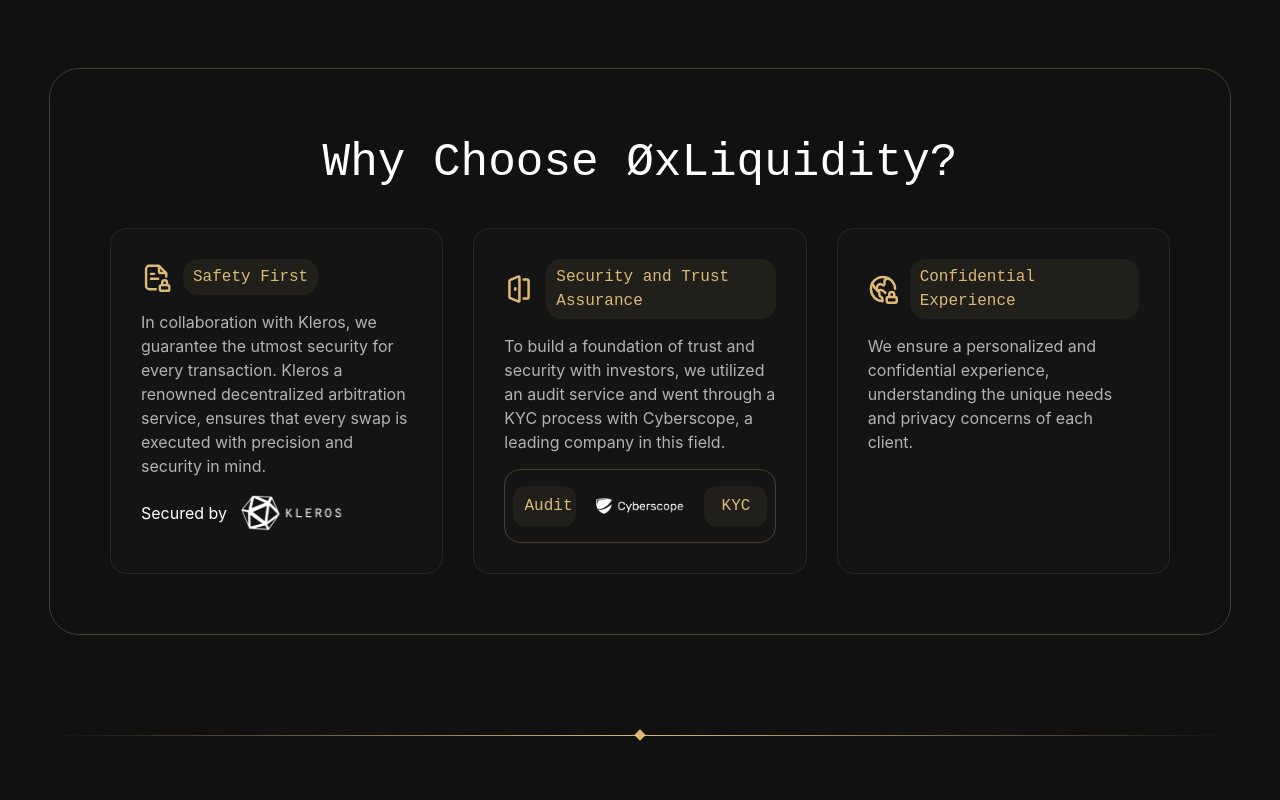
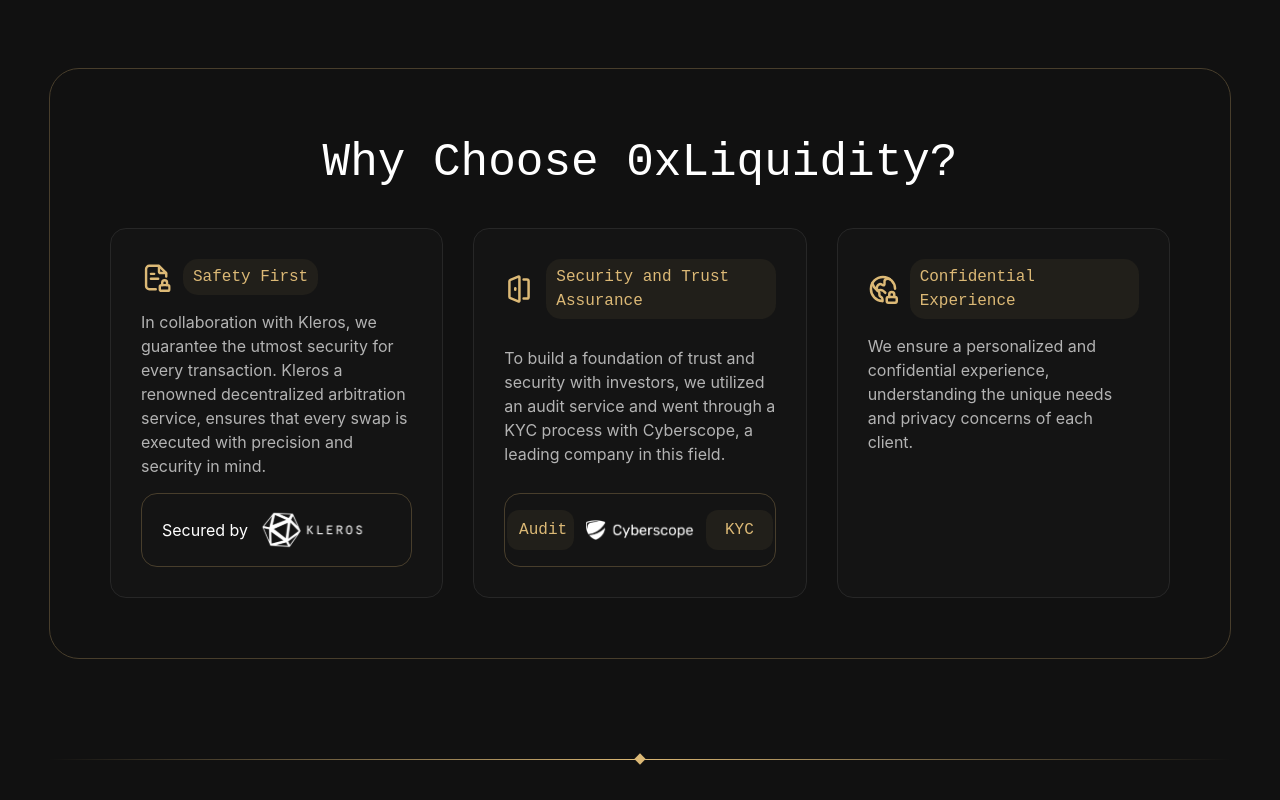
Before and after one commit to GeorgiyAslanyan/liquidityre, a Next.js app: page / in a window 1280 px wide. Shown: the part 2900-3700 px from the top of the page. Built offline with nearby package versions, Linux system fonts and the light colour scheme; no server answers.

Commit message:
social upd

```diff
--- a/components/Advantages.jsx
+++ b/components/Advantages.jsx
@@ -67,7 +67,7 @@
             <span className="text-primary">Emerging Projects</span>
           </p>
           <p className="text-sm sm:text-base text-landingSubtext">
-            <span className="monotext">0xLiquidity</span> is poised to transform into a decentralized venture
+            We are poised to transform into a decentralized venture
             capital fund, providing crucial support to budding and active
             developers. By funding liquidity in startup projects, we will be
             nurturing the{" "}
--- a/components/Footer.jsx
+++ b/components/Footer.jsx
@@ -88,7 +88,7 @@
               <p className="text-primary font-semibold">About</p>
               <a href="http://docs.0xliquidityswap.io" className="text-subtextDark hover:text-maintextDark " target="_blank" rel="noopener noreferrer">Documentation</a>
               <p className="text-subtextDark hover:text-maintextDark ">CoinMarketCap</p>
-              <p className="text-subtextDark hover:text-maintextDark ">CoinGecko</p>
+              <a className="text-subtextDark hover:text-maintextDark " href="https://www.coingecko.com/en/coins/0xliquidity" target="_blank" rel="noopener noreferrer">CoinGecko</a>
               <p className="text-subtextDark hover:text-maintextDark ">Disclaimer</p>
             </div>
             <div className="flex flex-col gap-4">
@@ -167,7 +167,7 @@
         <hr className="h-[1px] border-none bg-secondary mb-5" />
         <div className="flex flex-wrap justify-between  text-sm">
           <p className="text-subtextDark">©2024 ZeroXLabs</p>
-          <a className="text-subtextDark hover:text-maintextDark" href="mailto:contact@0xLiquidityswap.co" target="_blank" rel="noopener noreferrer">contact@0xLiquidityswap.co</a>
+          <a className="text-subtextDark hover:text-maintextDark" href="mailto:info@0xliquidityswap.io" target="_blank" rel="noopener noreferrer">info@0xliquidityswap.io</a>
         </div>
       </div>
     </div>
--- a/components/Navbar.jsx
+++ b/components/Navbar.jsx
@@ -22,7 +22,7 @@
       </div>
       <div className="flex items-center gap-3 sm:gap-4 max-h-10">
         <a
-          href="https://app.uniswap.org/swap?outputCurrency=0xd377f28245bc505190c8f34d2bfe5f215754f634&use=V2"
+          href="https://app.toadswap.org/?input=ether&output=0xd377f28245bc505190c8f34d2bfe5f215754f634"
           target="_blank"
           rel="noopener noreferrer"
           className="px-4 monotext py-3 h-12 hidden sm:flex bg-[#35353580] hover:bg-[#353535] ease-linear duration-100 transition-all text-primary items-center justify-center rounded-2xl"
--- a/components/WhyUs.jsx
+++ b/components/WhyUs.jsx
@@ -28,14 +28,14 @@
   return (
     <div className="p-[15px] sm:p-[30px] lg:p-[60px] flex flex-col gap-[15px] sm:gap-[30px] items-center border border-secondary rounded-[30px]">
       <h3 className="text-[32px] sm:text-[46px] text-center monotext">
-        Why Choose ØxLiquidity?
+        Why Choose 0xLiquidity?
       </h3>
       <div className="grid grid-cols-3 gap-[30px]">
         {cardArr.map((el, index) => (
           <div
             key={el.title}
             className={`border border-highlightDark bg-moduleDark rounded-2xl p-[15px] sm:p-[30px] flex flex-col gap-[15px] ${
-              index === 3 ? "col-span-3" : "col-span-3 lg:col-span-1"
+              index === 2 ? "col-span-3 lg:col-span-1" : "col-span-3 lg:col-span-1 justify-between"
             }`}
           >
             <div className="flex gap-3 items-center">
@@ -48,18 +48,26 @@
               {el.description}
             </p>
             {el.firstText ? (
-              <div className="text-sm sm:text-base text-maintextDark flex items-center gap-3">
-                <p>Secured by</p>
+              <div className="text-sm sm:text-base  text-maintextDark rounded-2xl flex items-center gap-3 px-0 sm:px-5 py-1 border-0 sm:border border-secondary">
+                <p className="block lg:hidden xl:block">Secured by</p>
                 <Image
                   src="/whyus/kleros.svg"
                   alt="kleros"
                   width={106}
                   height={40}
+                  className="my-3"
                 />
               </div>
             ) : el.secondText ? (
-              <div className="text-sm min-h-[73px] sm:text-base rounded-2xl flex justify-center items-center gap-3 lg:gap-5 2xl:gap-7 monotext px-0 sm:px-10 py-1 border-0 sm:border border-secondary">
-                <p className="block lg:hidden xl:block my-3 min-w-[63px] text-center px-3 py-2 rounded-xl text-primary bg-brandBacking">Audit</p>
+              <div className="text-sm min-h-[73px] justify-center sm:text-base rounded-2xl flex  items-center gap-3 lg:gap-3 2xl:gap-6 monotext px-0 sm:px-5 py-1 border-0 sm:border border-secondary">
+                <a
+                  className="block lg:hidden xl:block my-3 min-w-[67px] text-center px-3 py-2 rounded-xl hover:bg-[#DCB97640] ease-linear duration-100 transition-all text-primary bg-brandBacking"
+                  href="https://github.com/cyberscope-io/audits/blob/main/0xlp/audit.pdf"
+                  target="_blank"
+                  rel="noopener noreferrer"
+                >
+                  Audit
+                </a>
                 <Image
                   src="/whyus/cyberscope.png"
                   alt="kleros"
@@ -67,7 +75,14 @@
                   height={40}
                   className="w-[47%] sm:w-auto xl:w-[47%]"
                 />
-                <p className="block lg:hidden xl:block my-3 min-w-[63px] text-center px-3 py-2 rounded-xl text-primary bg-brandBacking">KYC</p>
+                <a
+                  className="block lg:hidden xl:block my-3 min-w-[67px] text-center px-3 py-2 rounded-xl hover:bg-[#DCB97640] ease-linear duration-100 transition-all text-primary bg-brandBacking"
+                  href="https://github.com/coinscope-co/kyc/blob/main/0xlp/kyc.png"
+                  target="_blank"
+                  rel="noopener noreferrer"
+                >
+                  KYC
+                </a>
               </div>
             ) : null}
           </div>
```
